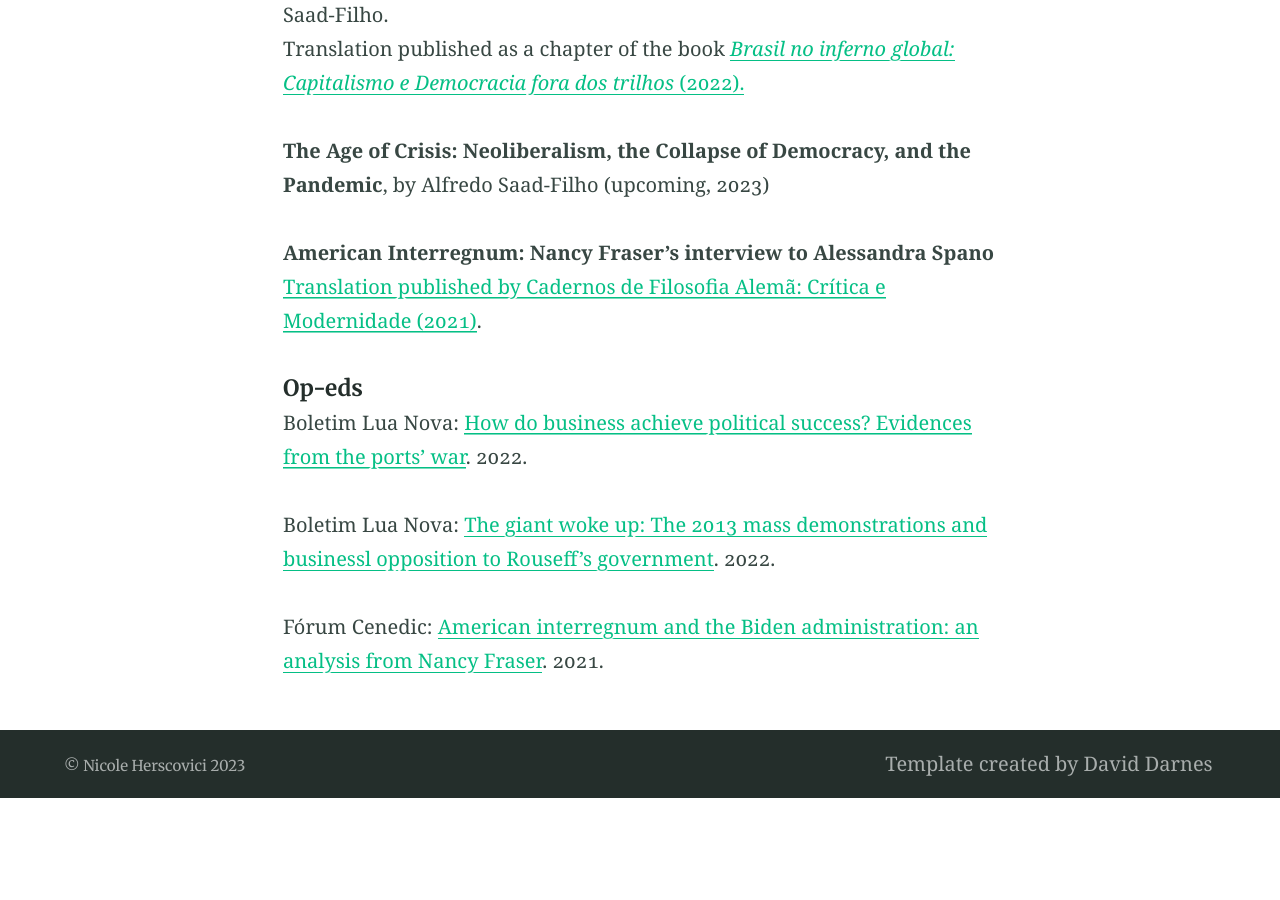
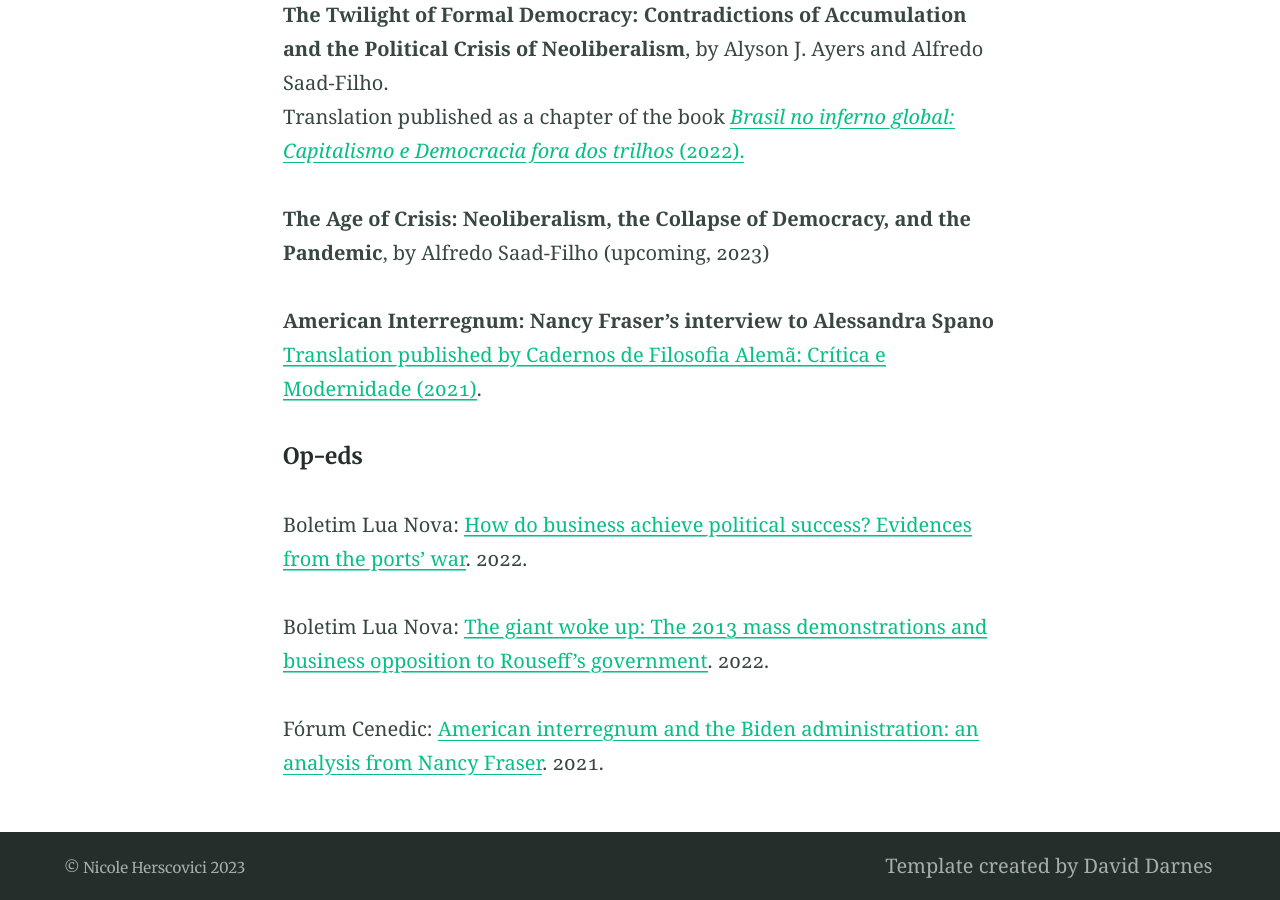
Before and after one commit to nicoleherscovici/nicoleherscovici.github.io, a Jekyll site: the page built from pubs.md, in a window 1280 px wide and 900 px high, scrolled down 2460 px. Built offline with Jekyll 4.4.1, drawn with Linux system fonts in a browser that asks for light colours; before the commit the page ends 3258 px from its top, so only the background shows below that.

Commit message:
Update pubs.md

```diff
--- a/pubs.md
+++ b/pubs.md
@@ -56,7 +56,7 @@ XI Seminário Discente da Pós-Graduação em Ciência Política da USP (2021)
 
 
 #### Translations (English to Portuguese)
-
+<br>
 
 **The Twilight of Formal Democracy: Contradictions of Accumulation and the Political Crisis of Neoliberalism**, by Alyson J. Ayers and Alfredo Saad-Filho. <br>
 Translation published as a chapter of the book [*Brasil no inferno global: Capitalismo e Democracia fora dos trilhos* (2022).](https://www.livrosabertos.sibi.usp.br/portaldelivrosUSP/catalog/book/825)
@@ -70,10 +70,10 @@ Translation published as a chapter of the book [*Brasil no inferno global: Capit
 
 
 ##### Op-eds
-
+<br>
 Boletim Lua Nova: [How do business achieve political success? Evidences from the ports’ war](https://boletimluanova.org/como-os-empresarios-obtem-vitorias-politicas/). 2022.
 
-Boletim Lua Nova: [The giant woke up: The 2013 mass demonstrations and businessl opposition
+Boletim Lua Nova: [The giant woke up: The 2013 mass demonstrations and business opposition
 to Rouseff’s government](https://boletimluanova.org/o-gigante-acordou-manifestacoes-2013-oposicao-dilma/). 2022.
 
 Fórum Cenedic: [American interregnum and the Biden administration: an analysis from Nancy Fraser](https://cenedic.fflch.usp.br/node/68). 2021.
```
